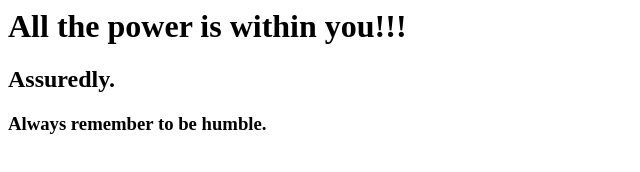
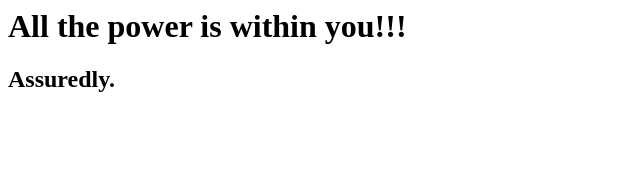
Before and after one commit to adeeb14552/learningGitRepo, a plain HTML site: page index.html in a window 1280 px wide. Shown: the whole page, without its empty margins (0-640 px from the left). Drawn offline with Linux system fonts and the light colour scheme.

Commit message:
removed quote 3

```diff
--- a/index.html
+++ b/index.html
@@ -2,6 +2,5 @@
 <body>
 <H1>All the power is within you!!!</H1>
 <H2>Assuredly.</H2>
-<H3>Always remember to be humble.</H3>
 </body>
 </html>
```
